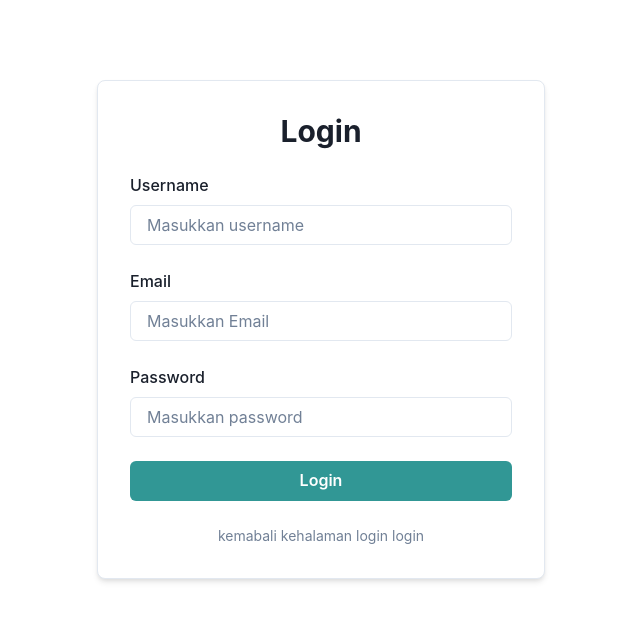
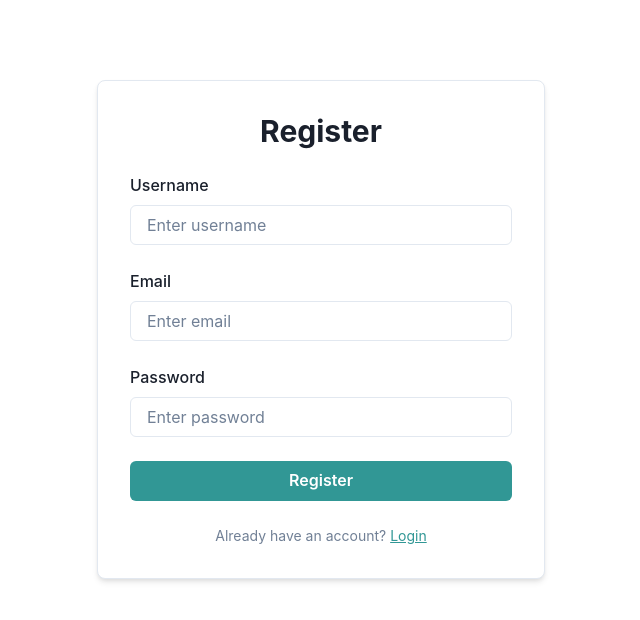
Before and after one commit to Lotus-beep/tiketingbus, a React (Create React App) app: page /Register in a window 1280 px wide. Shown: the top 620 px of the page, without its empty margins (319-959 px from the left). Built offline with nearby package versions, Linux system fonts and the light colour scheme.

Commit message:
perubahan v3

```diff
--- a/src/Routes/Login.jsx
+++ b/src/Routes/Login.jsx
@@ -11,29 +11,96 @@ import {
   Heading,
   Text,
   useToast,
+  FormErrorMessage,
 } from "@chakra-ui/react";
 
 const Login = () => {
-  const navigate = useNavigate()
-  const [Name, setName] = useState("");
-  const [Password, setPassword] = useState("");
+  const navigate = useNavigate();
+  const toast = useToast();
+  const [formData, setFormData] = useState({
+    Name: "",
+    Password: "",
+  });
+  const [errors, setErrors] = useState({
+    Name: "",
+    Password: "",
+  });
+  const [isSubmitting, setIsSubmitting] = useState(false);
 
-  const handleLogin = async () => {
-  try {
-    const res = await login(Name, Password); // res = hasil dari axios.data
-    console.log(res);
+  const handleChange = (e) => {
+    const { name, value } = e.target;
+    setFormData({
+      ...formData,
+      [name]: value,
+    });
+    // Clear error when user types
+    if (errors[name]) {
+      setErrors({
+        ...errors,
+        [name]: "",
+      });
+    }
+  };
 
-    if (res.success === true) {
-      console.log("Login berhasil");
-      navigate("/menu", { replace: true });
-    } else {
-      console.log("Login gagal");
+  const validateForm = () => {
+    let valid = true;
+    const newErrors = { ...errors };
+
+    // Username validation
+    if (!formData.Name.trim()) {
+      newErrors.Name = "Username is required";
+      valid = false;
     }
-  } catch (error) {
-    console.error("Terjadi kesalahan login");
-  }
-};
 
+    // Password validation
+    if (!formData.Password) {
+      newErrors.Password = "Password is required";
+      valid = false;
+    }
+
+    setErrors(newErrors);
+    return valid;
+  };
+
+  const handleLogin = async (e) => {
+    e.preventDefault();
+    if (validateForm()) {
+      setIsSubmitting(true);
+      try {
+        const res = await login(formData.Name, formData.Password);
+
+        if (res.success === true) {
+          toast({
+            title: "Login successful",
+            description: "Welcome back!",
+            status: "success",
+            duration: 3000,
+            isClosable: true,
+          });
+          navigate("/menu", { replace: true });
+        } else {
+          toast({
+            title: "Login failed",
+            description: res.message || "Invalid username or password",
+            status: "error",
+            duration: 5000,
+            isClosable: true,
+          });
+        }
+      } catch (error) {
+        toast({
+          title: "Error",
+          description: "An error occurred during login",
+          status: "error",
+          duration: 5000,
+          isClosable: true,
+        });
+        console.error("Login error:", error);
+      } finally {
+        setIsSubmitting(false);
+      }
+    }
+  };
 
   return (
     <Box
@@ -46,36 +113,49 @@ const Login = () => {
       boxShadow="md"
       bg="white"
     >
-      <VStack spacing={6} align="stretch">
+      <VStack as="form" spacing={6} align="stretch" onSubmit={handleLogin}>
         <Heading size="lg" textAlign="center">
           Login
         </Heading>
 
-        <FormControl>
+        <FormControl isInvalid={!!errors.Name}>
           <FormLabel>Username</FormLabel>
           <Input
-            placeholder="Masukkan username"
-            value={Name}
-            onChange={(e) => setName(e.target.value)}
+            name="Name"
+            placeholder="Enter username"
+            value={formData.Name}
+            onChange={handleChange}
           />
+          <FormErrorMessage>{errors.Name}</FormErrorMessage>
         </FormControl>
 
-        <FormControl>
+        <FormControl isInvalid={!!errors.Password}>
           <FormLabel>Password</FormLabel>
           <Input
+            name="Password"
             type="password"
-            placeholder="Masukkan password"
-            value={Password}
-            onChange={(e) => setPassword(e.target.value)}
+            placeholder="Enter password"
+            value={formData.Password}
+            onChange={handleChange}
           />
+          <FormErrorMessage>{errors.Password}</FormErrorMessage>
         </FormControl>
 
-        <Button colorScheme="teal" size="md" onClick={handleLogin}>
+        <Button
+          colorScheme="teal"
+          size="md"
+          type="submit"
+          isLoading={isSubmitting}
+          loadingText="Logging in..."
+        >
           Login
         </Button>
 
         <Text fontSize="sm" color="gray.500" textAlign="center">
-          Belum punya akun? Daftar sini ya 😄 <a href="/Register">Register</a>
+          Don't have an account?{" "}
+          <Text as="a" href="/Register" color="teal.500" textDecoration="underline">
+            Register here 😄
+          </Text>
         </Text>
       </VStack>
     </Box>
--- a/src/Routes/Menu.jsx
+++ b/src/Routes/Menu.jsx
@@ -55,6 +55,7 @@ const MainMenu = () => {
       const res = await get_data();
       setData(res);
       setNote(response);
+      console.log(data)
     } catch (error) {
       console.log(error);
       navigate("/", { replace: true });
--- a/src/Routes/Register.jsx
+++ b/src/Routes/Register.jsx
@@ -1,6 +1,6 @@
 import React, { useState } from "react";
 import { useNavigate } from "react-router-dom";
-import { login, userRegister } from "../endPoint/Api";
+import { userRegister } from "../endPoint/Api";
 import {
   Box,
   Button,
@@ -11,31 +11,117 @@ import {
   Heading,
   Text,
   useToast,
+  FormErrorMessage,
 } from "@chakra-ui/react";
 
 const Register = () => {
-  const navigate = useNavigate()
-  const [Name, setName] = useState("");
-  const [Email, setEmail] = useState("");
-  const [Password, setPassword] = useState("");
+  const navigate = useNavigate();
+  const toast = useToast();
+  const [formData, setFormData] = useState({
+    Name: "",
+    Email: "",
+    Password: "",
+  });
+  const [errors, setErrors] = useState({
+    Name: "",
+    Email: "",
+    Password: "",
+  });
+  const [isSubmitting, setIsSubmitting] = useState(false);
 
-  const handleLogin = async () => {
-  try {
-    console.log(Password)
-    const res = await userRegister(Name,Email, Password);
-    console.log(res);
+  const handleChange = (e) => {
+    const { name, value } = e.target;
+    setFormData({
+      ...formData,
+      [name]: value,
+    });
+    // Clear error when user types
+    if (errors[name]) {
+      setErrors({
+        ...errors,
+        [name]: "",
+      });
+    }
+  };
 
-    if (res.success === true) {
-      console.log("Login berhasil");
-      navigate("/", { replace: true });
-    } else {
-      console.log("Login gagal");
+  const validateForm = () => {
+    let valid = true;
+    const newErrors = { ...errors };
+
+    // Name validation
+    if (!formData.Name.trim()) {
+      newErrors.Name = "Username is required";
+      valid = false;
+    } else if (formData.Name.length < 3) {
+      newErrors.Name = "Username must be at least 3 characters";
+      valid = false;
     }
-  } catch (error) {
-    console.error("Terjadi kesalahan login");
-  }
-};
 
+    // Email validation
+    if (!formData.Email.trim()) {
+      newErrors.Email = "Email is required";
+      valid = false;
+    } else if (!/^[^\s@]+@[^\s@]+\.[^\s@]+$/.test(formData.Email)) {
+      newErrors.Email = "Please enter a valid email address";
+      valid = false;
+    }
+
+    // Password validation
+    if (!formData.Password) {
+      newErrors.Password = "Password is required";
+      valid = false;
+    } else if (formData.Password.length < 6) {
+      newErrors.Password = "Password must be at least 6 characters";
+      valid = false;
+    }
+
+    setErrors(newErrors);
+    return valid;
+  };
+
+  const handleSubmit = async (e) => {
+    e.preventDefault();
+    if (validateForm()) {
+      setIsSubmitting(true);
+      try {
+        const res = await userRegister(
+          formData.Name,
+          formData.Email,
+          formData.Password
+        );
+
+        if (res.success === true) {
+          toast({
+            title: "Registration successful",
+            description: "You have successfully registered",
+            status: "success",
+            duration: 5000,
+            isClosable: true,
+          });
+          navigate("/", { replace: true });
+        } else {
+          toast({
+            title: "Registration failed",
+            description: res.message || "Please try again",
+            status: "error",
+            duration: 5000,
+            isClosable: true,
+          });
+        }
+      } catch (error) {
+        toast({
+          title: "Error",
+          description: "An error occurred during registration",
+          status: "error",
+          duration: 5000,
+          isClosable: true,
+        });
+        console.error("Registration error:", error);
+      } finally {
+        setIsSubmitting(false);
+      }
+    }
+  };
 
   return (
     <Box
@@ -48,45 +134,61 @@ const Register = () => {
       boxShadow="md"
       bg="white"
     >
-      <VStack spacing={6} align="stretch">
+      <VStack as="form" spacing={6} align="stretch" onSubmit={handleSubmit}>
         <Heading size="lg" textAlign="center">
-          Login
+          Register
         </Heading>
 
-        <FormControl>
+        <FormControl isInvalid={!!errors.Name}>
           <FormLabel>Username</FormLabel>
           <Input
-            placeholder="Masukkan username"
-            value={Name}
-            onChange={(e) => setName(e.target.value)}
+            name="Name"
+            placeholder="Enter username"
+            value={formData.Name}
+            onChange={handleChange}
           />
+          <FormErrorMessage>{errors.Name}</FormErrorMessage>
         </FormControl>
 
-        <FormControl>
+        <FormControl isInvalid={!!errors.Email}>
           <FormLabel>Email</FormLabel>
           <Input
-            placeholder="Masukkan Email"
-            value={Email}
-            onChange={(e) => setEmail(e.target.value)}
+            name="Email"
+            type="email"
+            placeholder="Enter email"
+            value={formData.Email}
+            onChange={handleChange}
           />
+          <FormErrorMessage>{errors.Email}</FormErrorMessage>
         </FormControl>
 
-        <FormControl>
+        <FormControl isInvalid={!!errors.Password}>
           <FormLabel>Password</FormLabel>
           <Input
+            name="Password"
             type="password"
-            placeholder="Masukkan password"
-            value={Password}
-            onChange={(e) => setPassword(e.target.value)}
+            placeholder="Enter password"
+            value={formData.Password}
+            onChange={handleChange}
           />
+          <FormErrorMessage>{errors.Password}</FormErrorMessage>
         </FormControl>
 
-        <Button colorScheme="teal" size="md" onClick={handleLogin}>
-          Login
+        <Button
+          colorScheme="teal"
+          size="md"
+          type="submit"
+          isLoading={isSubmitting}
+          loadingText="Registering..."
+        >
+          Register
         </Button>
 
         <Text fontSize="sm" color="gray.500" textAlign="center">
-          kemabali kehalaman login <a href="/">login</a>
+          Already have an account?{" "}
+          <Text as="a" href="/" color="teal.500" textDecoration="underline">
+            Login
+          </Text>
         </Text>
       </VStack>
     </Box>
--- a/src/endPoint/Api.js
+++ b/src/endPoint/Api.js
@@ -1,7 +1,7 @@
 import axios from "axios";
 import { useNavigate } from "react-router-dom";
 
-const BASE_URL = "https://www.tiketingaja.my.id/api/";
+const BASE_URL = "http://127.0.0.1:8000/api/";
 const LOGIN_URL = `${BASE_URL}token/`;
 const GET_NOTES = `${BASE_URL}notes/`;
 const GETDATA_URL = `${BASE_URL}getdata/`
@@ -10,7 +10,7 @@ const GET_TIKET = `${BASE_URL}createTiket/`
 const LOGOUT_URL = `${BASE_URL}logout/`;
 const BOOKING_URL = `${BASE_URL}addBangku/`;
 const ADD_ORDER = `${BASE_URL}addPesanan/`;
-const REGISTER_URL = `${BASE_URL}Register/`
+const REGISTER_URL = `${BASE_URL}Register/`;
 
 export const login = async (username, password) => {
   try {
```
